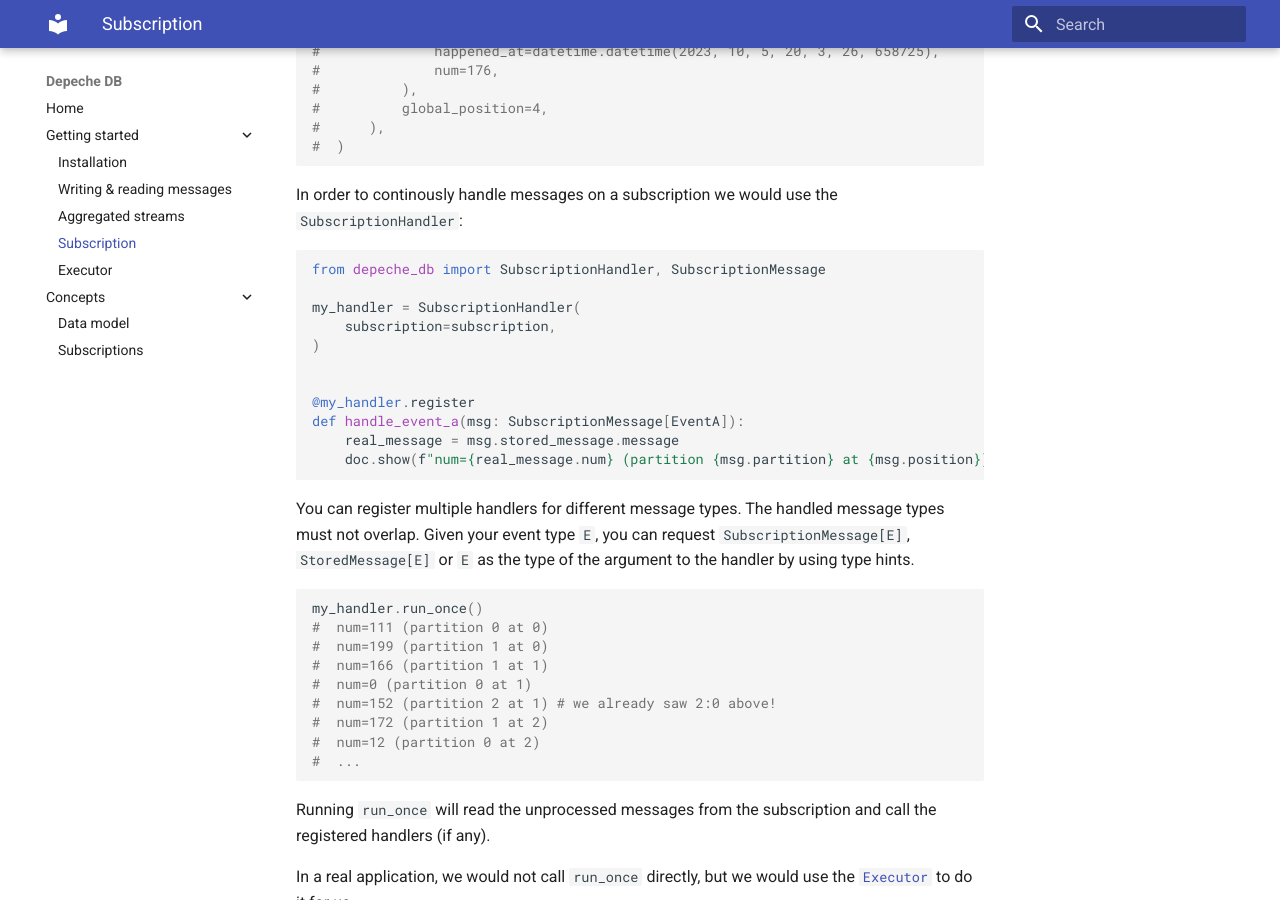
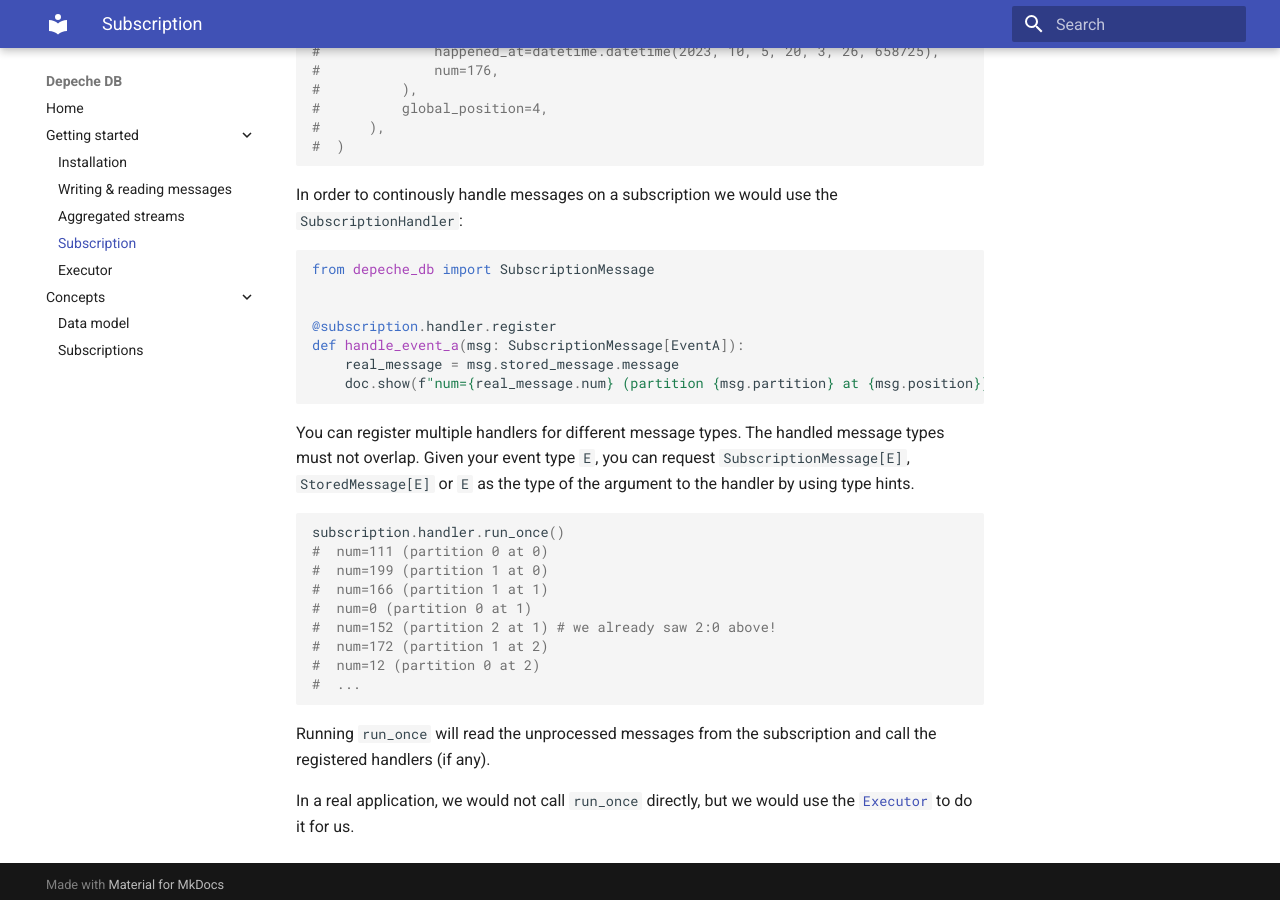
Before and after one commit to depeche-py/depeche-db, an MkDocs documentation site: the page built from docs/generated/output/getting-started-subscription.md, in a window 1280 px wide and 900 px high, scrolled down 783 px. Built offline with MkDocs 1.6.1 and Material for MkDocs 9.7.7, drawn with Linux system fonts in a browser that asks for light colours.

Commit message:
Make subscription handler child of subscription.

````diff
--- a/docs/generated/output/getting-started-subscription.md
+++ b/docs/generated/output/getting-started-subscription.md
@@ -48,14 +48,10 @@ In order to continously handle messages on a subscription we would use the
 `SubscriptionHandler`:
 
 ```python
-from depeche_db import SubscriptionHandler, SubscriptionMessage
-
-my_handler = SubscriptionHandler(
-    subscription=subscription,
-)
+from depeche_db import SubscriptionMessage
 
 
-@my_handler.register
+@subscription.handler.register
 def handle_event_a(msg: SubscriptionMessage[EventA]):
     real_message = msg.stored_message.message
     doc.show(f"num={real_message.num} (partition {msg.partition} at {msg.position})")
@@ -67,7 +63,7 @@ message types must not overlap. Given your event type `E`, you can request
 argument to the handler by using type hints.
 
 ```python
-my_handler.run_once()
+subscription.handler.run_once()
 #  num=111 (partition 0 at 0)
 #  num=199 (partition 1 at 0)
 #  num=166 (partition 1 at 1)
````
Also changed, not shown: docs/generated/getting_started.py (+3 -7 lines), docs/getting-started/executor.md (+1 -1 lines), 3 other files.
